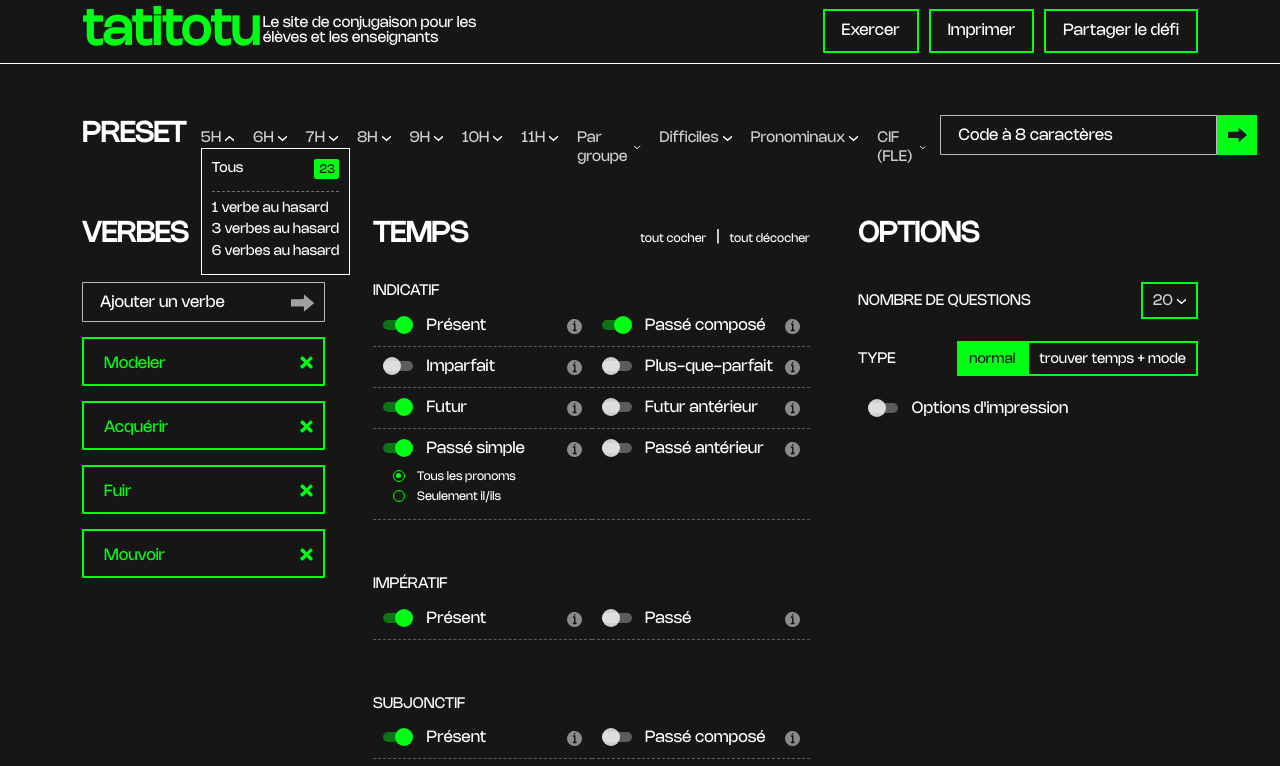
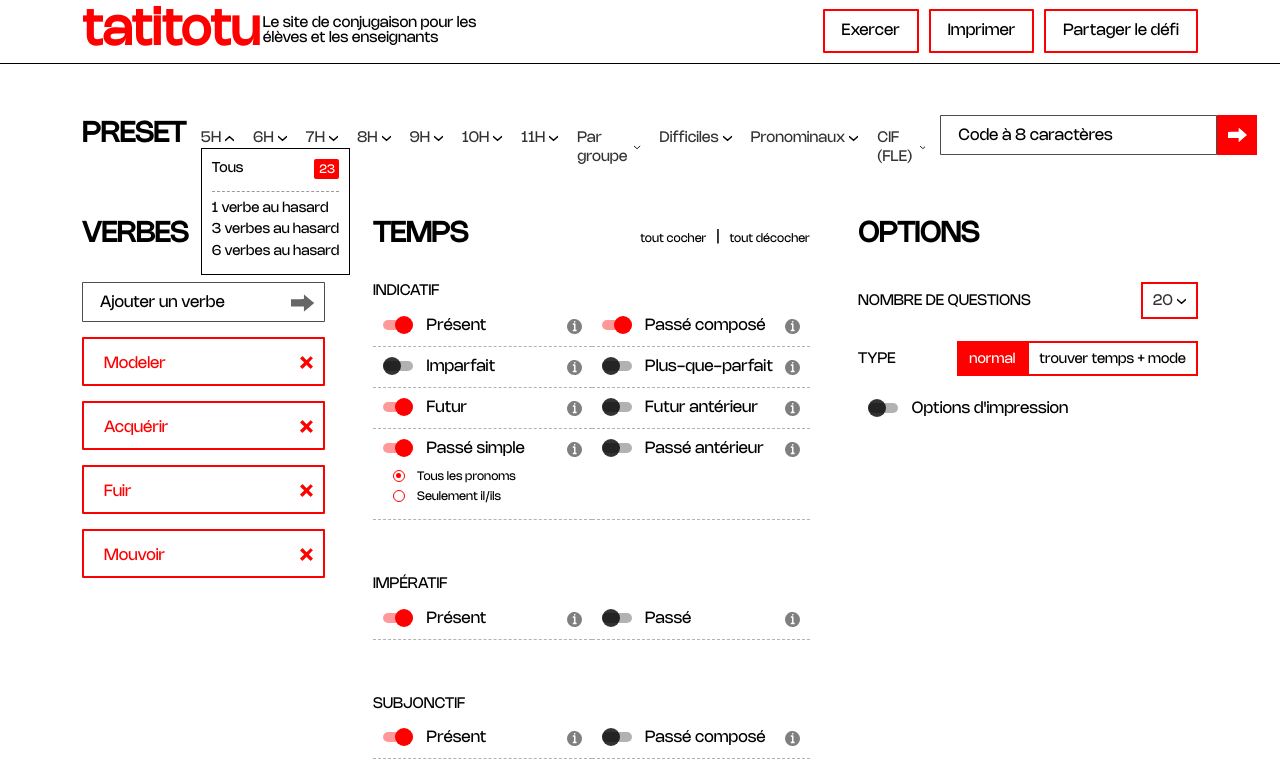
Before and after one commit to basile-kamm/tatitotu, a website built with Parcel: page src/index.html in a window 1280 px wide. Both pictures are taken after a click on the element "5H". Shown: the top 766 px of the page. Built offline with nearby package versions, Linux system fonts and the light colour scheme.

Commit message:
all to rgb

```diff
--- a/src/js/main.js
+++ b/src/js/main.js
@@ -73,4 +73,6 @@ pronounCheckbox.addEventListener("change", function () {
   }
 });
 
-document.body.style.setProperty("--dark", "#ff0000");
+document.body.style.setProperty("--primary", "255, 0, 0");
+document.body.style.setProperty("--dark", "0, 0, 0");
+document.body.style.setProperty("--light", "255, 255, 255");
--- a/src/scss/_base.scss
+++ b/src/scss/_base.scss
@@ -9,7 +9,7 @@
 
   &::selection {
     background-color: rgba($primary, 0.8);
-    color: $light;
+    color: rgb($light);
   }
 }
 
@@ -26,8 +26,8 @@ body {
   line-height: 1.25;
   font-family: "Nohemi", sans-serif;
   font-weight: 400;
-  color: $dark;
-  background: $light;
+  color: rgb($dark);
+  background: rgb($light);
 }
 
 a {
--- a/src/scss/_layout.scss
+++ b/src/scss/_layout.scss
@@ -1,15 +1,15 @@
 .l-header {
-  border-bottom: 1px solid $dark;
+  border-bottom: 1px solid rgb($dark);
   position: fixed;
   top: 0;
   left: 0;
   right: 0;
-  background: $light;
+  background: rgb($light);
   z-index: 5;
 }
 
 .l-footer {
-  border-top: 1px solid $dark;
+  border-top: 1px solid rgb($dark);
   padding: 30px 0 43px;
 }
 
--- a/src/scss/_var.scss
+++ b/src/scss/_var.scss
@@ -1,3 +1,3 @@
-$light: #161616;
-$primary: #00ff15;
-$dark: #ffffff;
+$light: var(--light);
+$primary: var(--primary);
+$dark: var(--dark);
--- a/src/scss/modules/_button.scss
+++ b/src/scss/modules/_button.scss
@@ -6,19 +6,19 @@
 }
 
 .button.t-outline {
-  border: 2px solid $primary;
+  border: 2px solid rgb($primary);
   overflow-y: hidden;
   position: relative;
 
   .button-text-first {
-    color: $dark;
+    color: rgb($dark);
     transition: transform 0.3s;
   }
 
   .button-text {
     position: absolute;
     top: 10px;
-    color: $light;
+    color: rgb($light);
     transform: translateY(150%);
     transition: transform 0.5s;
   }
@@ -30,7 +30,7 @@
     left: 0;
     right: 0;
     bottom: 0;
-    background: $primary;
+    background: rgb($primary);
     transform: translateY(100%);
     transition: transform 0.3s 0.1s;
   }
@@ -54,20 +54,20 @@
   padding: 10px 10px 6px;
 
   &.is-active {
-    background: $primary;
-    color: $light;
+    background: rgb($primary);
+    color: rgb($light);
   }
 
   &:hover {
-    background: $light;
-    color: $dark;
+    background: rgb($light);
+    color: rgb($dark);
   }
 }
 
 .button.t-icon {
   width: 100%;
-  border: 2px solid $primary;
-  color: $primary;
+  border: 2px solid rgb($primary);
+  color: rgb($primary);
   font-size: 16px;
   position: relative;
   padding: 15px 20px 10px;
@@ -84,12 +84,13 @@
     transition: scale 0.3s;
 
     #path {
-      fill: $primary;
+      fill: rgb($primary);
     }
   }
 
   &:hover {
-    box-shadow: inset 0 0 0 1px $primary, 0px 0px 4px 1px rgba($primary, 0.3);
+    box-shadow: inset 0 0 0 1px rgb($primary),
+      0px 0px 4px 1px rgba($primary, 0.3);
   }
 
   &:hover .button-icon {
--- a/src/scss/modules/_code.scss
+++ b/src/scss/modules/_code.scss
@@ -4,7 +4,7 @@
 }
 
 .code-submit {
-  background: $primary;
+  background: rgb($primary);
   height: 40px;
   width: 40px;
   border: none;
@@ -16,7 +16,7 @@
     margin-top: 3px;
 
     #path {
-      fill: $light;
+      fill: rgb($light);
     }
   }
 
--- a/src/scss/modules/_footer.scss
+++ b/src/scss/modules/_footer.scss
@@ -7,7 +7,7 @@
 }
 
 .footer-link {
-  color: $dark;
+  color: rgb($dark);
   position: relative;
   font-size: 19px;
   text-decoration: none;
@@ -15,7 +15,7 @@
   border-bottom: 1px solid rgba($primary, 0);
 
   &::before {
-    @include hover-line($primary);
+    @include hover-line(rgb($primary));
     transform-origin: right;
   }
 
@@ -24,6 +24,6 @@
   }
 
   &:hover {
-    color: $primary;
+    color: rgb($primary);
   }
 }
--- a/src/scss/modules/_info.scss
+++ b/src/scss/modules/_info.scss
@@ -7,7 +7,7 @@
   transition: opacity 0.3s;
 
   #icon-svg {
-    fill: $dark;
+    fill: rgb($dark);
   }
 }
 
@@ -27,8 +27,8 @@
 }
 
 .info-appear {
-  background: $dark;
-  color: $light;
+  background: rgb($dark);
+  color: rgb($light);
   padding: 5px 5px 8px 10px;
   position: absolute;
   white-space: nowrap;
--- a/src/scss/modules/_logo.scss
+++ b/src/scss/modules/_logo.scss
@@ -21,7 +21,7 @@
   }
 }
 .logo-title {
-  color: $primary;
+  color: rgb($primary);
   font-size: 50px;
 }
 
--- a/src/scss/modules/_radio.scss
+++ b/src/scss/modules/_radio.scss
@@ -38,7 +38,7 @@
     }
 
     input:checked + .radio-placeholder::before {
-      background: $primary;
+      background: rgb($primary);
     }
 
     input:not(:checked):hover + .radio-placeholder {
@@ -56,7 +56,7 @@
   }
 
   .radio-button {
-    border: 2px solid $primary;
+    border: 2px solid rgb($primary);
     padding: 8px 10px 6px;
     font-size: 14px;
     cursor: pointer;
@@ -64,8 +64,8 @@
   }
 
   input:checked + .radio-button {
-    background: $primary;
-    color: $light;
+    background: rgb($primary);
+    color: rgb($light);
   }
 
   input:not(:checked):hover + .radio-button {
--- a/src/scss/modules/_section.scss
+++ b/src/scss/modules/_section.scss
@@ -1,7 +1,7 @@
 .section-title {
   font-size: 28px;
   text-transform: uppercase;
-  color: $dark;
+  color: rgb($dark);
   margin-bottom: 15px;
   position: relative;
 }
@@ -82,7 +82,7 @@
   cursor: pointer;
 
   &::before {
-    @include hover-line($dark);
+    @include hover-line(rgb($dark));
   }
 
   &:hover::before {
--- a/src/scss/modules/_select.scss
+++ b/src/scss/modules/_select.scss
@@ -17,7 +17,7 @@
 }
 
 .select.t-color {
-  border: 2px solid $primary;
+  border: 2px solid rgb($primary);
   padding: 8px 10px 6px;
 }
 
@@ -27,7 +27,7 @@
   transition: transform 0.3s;
 
   .st0 {
-    stroke: $dark;
+    stroke: rgb($dark);
     stroke-width: 2px;
   }
 }
@@ -38,7 +38,7 @@
   position: relative;
 
   &::before {
-    @include hover-line($primary);
+    @include hover-line(rgb($primary));
   }
 
   &:hover::before {
@@ -46,7 +46,7 @@
   }
 
   &:hover {
-    color: $primary;
+    color: rgb($primary);
   }
 }
 
@@ -54,8 +54,8 @@
   position: relative;
   z-index: 2;
   padding: 10px;
-  border: 1px solid $dark;
-  background: $light;
+  border: 1px solid rgb($dark);
+  background: rgb($light);
   position: absolute;
   font-size: 14px;
   opacity: 0;
@@ -96,9 +96,9 @@
 
 .select-dropdown-head-number {
   font-size: 12px;
-  color: $light;
+  color: rgb($light);
   padding: 3px 5px 2px;
-  background: $primary;
+  background: rgb($primary);
   border-radius: 2px;
   width: 25px;
   text-align: center;
--- a/src/scss/modules/_switch.scss
+++ b/src/scss/modules/_switch.scss
@@ -26,7 +26,7 @@
 
   input:checked + .switch-wrapper .switch-inner {
     transform: translateX(12px);
-    background: $primary;
+    background: rgb($primary);
   }
 
   input:checked + .switch-wrapper {
@@ -66,7 +66,7 @@
   transition: opacity 0.3s;
 
   #switch-icon {
-    fill: $dark;
+    fill: rgb($dark);
   }
 
   &:hover {
--- a/src/scss/modules/_textfield.scss
+++ b/src/scss/modules/_textfield.scss
@@ -4,8 +4,8 @@
   .textfield-input {
     border-radius: 1px;
     border: 1.5px solid rgba($dark, 0.7);
-    color: $dark;
-    background: $light;
+    color: rgb($dark);
+    background: rgb($light);
     padding: 10px 15px 8px;
     transition: border 0.3s ease-out;
     font-size: 19px;
@@ -20,7 +20,7 @@
 
   .textfield-input:focus,
   .textfield-input.has-value {
-    border: 1.5px solid $dark;
+    border: 1.5px solid rgb($dark);
     filter: drop-shadow(0px 2px 3px rgba(0, 0, 0, 0.2));
   }
 
@@ -28,10 +28,9 @@
     position: absolute;
     top: 11px;
     left: 13px;
-    color: var(--light-grey);
     font-size: 16px;
     pointer-events: none;
-    background: $light;
+    background: rgb($light);
     transition: transform 0.3s;
     transform-origin: left;
     padding: 0 5px;
@@ -39,7 +38,7 @@
 
   .textfield-input:focus + .textfield-label,
   .textfield-input.has-value + .textfield-label {
-    color: var(--black);
+    color: rgb($dark);
     transform: translateY(-22px) scale(0.7);
   }
 }
@@ -56,7 +55,7 @@
   animation-play-state: paused;
 
   .textfield-icon-path {
-    fill: $dark;
+    fill: rgb($dark);
   }
 
   &:hover {
```
